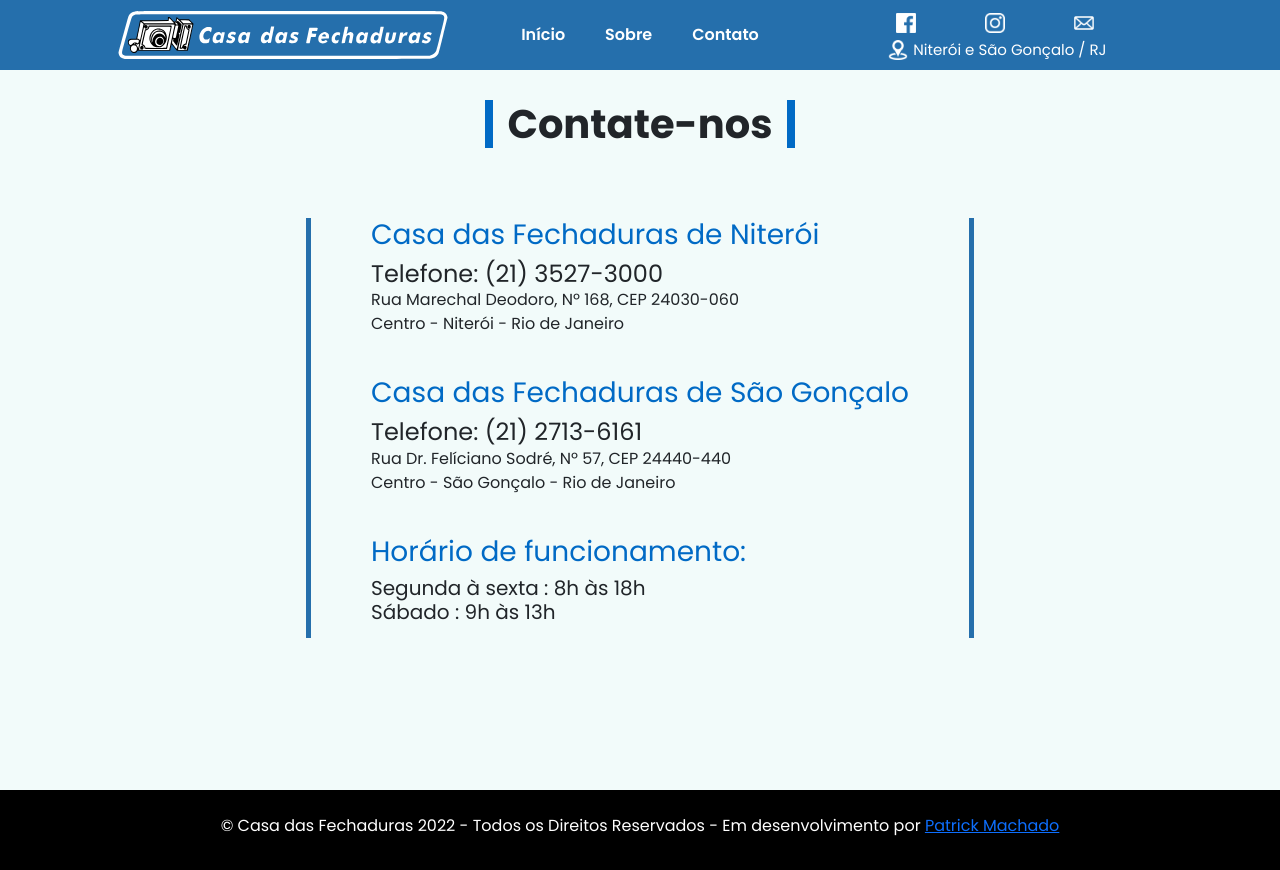
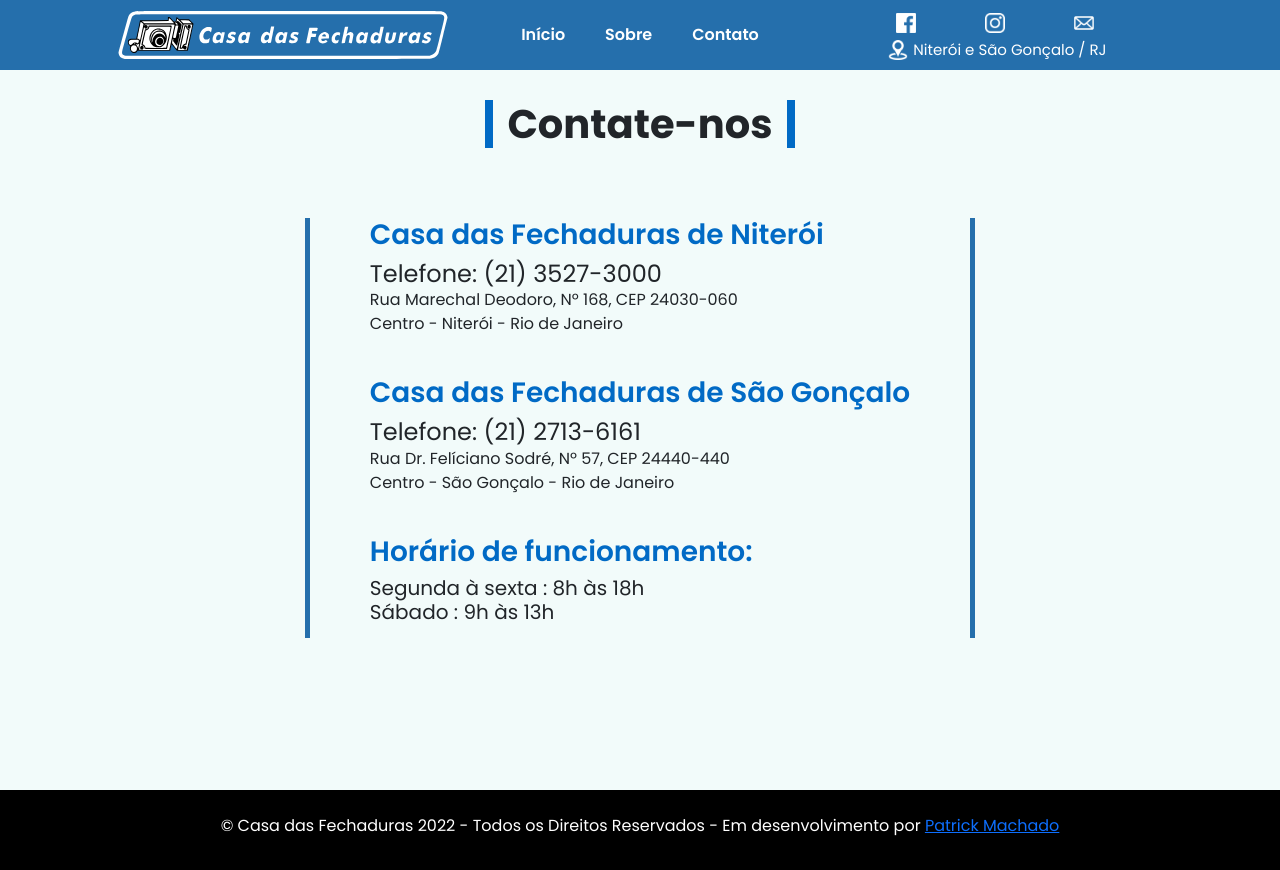
Before and after one commit to patrick2m/cfn-site, a React (Create React App) app: page /Contato in a window 1280 px wide. Built offline with nearby package versions, Linux system fonts and the light colour scheme.

Commit message:
fonte do nome das filiais em Contato alteradas para ficarem mais grossas

```diff
--- a/src/components/partials/Form.scss
+++ b/src/components/partials/Form.scss
@@ -32,7 +32,7 @@
         padding-bottom: 40px;
         .contact-info-title {
           color: #016ac5;
-          font-weight: 500;
+          font-weight: 600;
         }
         p {
           margin-bottom: 0px;
@@ -40,7 +40,7 @@
       }
       .contact-info-opening-hours {
         .contact-info-opening-hours-title {
-          font-weight: 500;
+          font-weight: 600;
           color: #016ac5;
         }
       }
```
